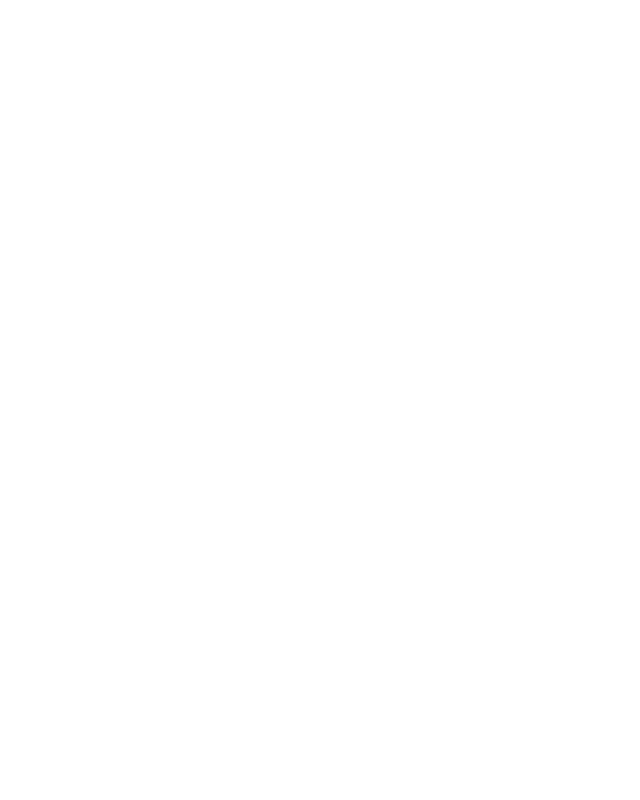
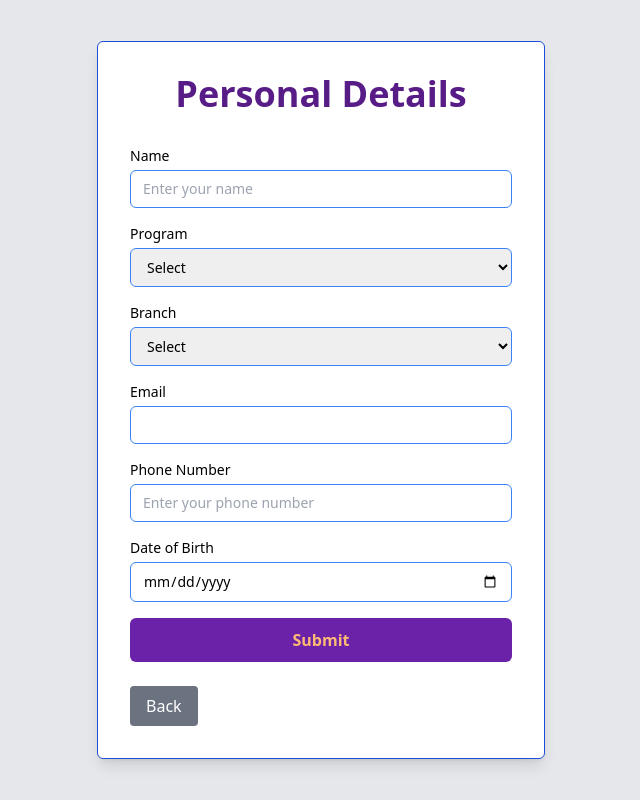
Before and after one commit to NikamAditya/MentorMenteeTG, a React (Vite) app in the folder Frontend/: page /userInfo in a window 1280 px wide. Before the commit this address had no page. Shown: the whole page, without its empty margins (319-959 px from the left). Built offline with nearby package versions, Linux system fonts and the light colour scheme; sample sign-in values are in the browser's storage.

Commit message:
handled personalD

```diff
--- a/Frontend/src/App.jsx
+++ b/Frontend/src/App.jsx
@@ -17,6 +17,7 @@ import StudentAchievement from "./components/StudentSide/Student Details/Student
 import Internship from "./components/StudentSide/Student Details/Internships";
 import PersonalD from "./components/StudentSide/Student Details/PersonalD";
 import authService from "./services/authService";
+import UserData from "./components/StudentSide/userData";
 
 function App() {
   return (
@@ -25,6 +26,7 @@ function App() {
         <Route path="/login" element={<Login />} />
         <Route path="/" element={authService.getCurrentUser()?<Dashboard />:<Login />} />
         <Route path="/registration" element={<RegistrationPage />} />
+        <Route path="/userInfo" element={<UserData />} />
         <Route
           path="/dashboard"
           element={<ProtectedRoute element={<Dashboard />} />}
--- a/Frontend/src/components/StudentSide/Dashboard.jsx
+++ b/Frontend/src/components/StudentSide/Dashboard.jsx
@@ -1,5 +1,6 @@
 import { Link, useNavigate } from "react-router-dom";
 import { FontAwesomeIcon } from "@fortawesome/react-fontawesome";
+import React, { useEffect } from 'react';
 import {
   faUser,
   faGraduationCap,
@@ -11,9 +12,11 @@ import authService from "../../services/authService";
 const Dashboard = () => {
   const navigate = useNavigate();
 
-  if (authService.getCurrentUser()) {
-    navigate("/personalD");
-  }
+  useEffect(() => {
+    if (authService.getUser()) {
+      navigate("/userInfo");
+    }
+  }, [navigate])
 
   function goToPersonalD() {
     navigate("/PersonalD");
--- a/Frontend/src/components/StudentSide/Student Details/PersonalD.jsx
+++ b/Frontend/src/components/StudentSide/Student Details/PersonalD.jsx
@@ -1,15 +1,32 @@
-import { useState, useEffect } from 'react';
-import { useNavigate } from 'react-router-dom';
+import { useState, useEffect } from "react";
+import { useNavigate } from "react-router-dom";
 
-const PersonalD = () => {
-  const [email, setEmail] = useState('');
-  const [name, setName] = useState('');
-  const [phone, setPhone] = useState('');
+const PersonalD = ({onSave}) => {
+  // const [name, setName] = useState('');
+  // const [program, setProgram] = useState('');
+  // const [branch, setBranch] = useState('');
+  const [email, setEmail] = useState("");
   const [errors, setErrors] = useState({});
   const navigate = useNavigate();
+  // const [phone, setPhone] = useState('');
+  // const [dob, setDob] = useState('');
+
+  const [userInfo, setUserInfo] = useState({
+    name: "",
+    program: "",
+    branch: "",
+    email: email,
+    phone: "",
+    dob: "",
+  });
+
+  const handleChange = (e) => {
+    const { name, value } = e.target;
+    setUserInfo((prevInfo) => ({ ...prevInfo, [name]: value }));
+  };
 
   useEffect(() => {
-    const loggedInUser = JSON.parse(localStorage.getItem('loggedInUser'));
+    const loggedInUser = JSON.parse(localStorage.getItem("loggedInUser"));
     if (loggedInUser && loggedInUser.email) {
       setEmail(loggedInUser.email);
     }
@@ -20,16 +37,16 @@ const PersonalD = () => {
     const nameRegex = /^[a-zA-Z\s]+$/;
     const phoneRegex = /^[0-9]+$/;
 
-    if (!nameRegex.test(name)) {
-      newErrors.name = 'Name should contain only letters and spaces.';
+    if (!nameRegex.test(userInfo.name)) {
+      newErrors.name = "Name should contain only letters and spaces.";
     }
 
-    if (!phoneRegex.test(phone)) {
-      newErrors.phone = 'Phone number should contain only digits.';
+    if (!phoneRegex.test(userInfo.phone)) {
+      newErrors.phone = "Phone number should contain only digits.";
     }
 
-    if (!phone) {
-      newErrors.phone = 'Phone number is required.';
+    if (!userInfo.phone) {
+      newErrors.phone = "Phone number is required.";
     }
 
     setErrors(newErrors);
@@ -39,18 +56,22 @@ const PersonalD = () => {
   const handlegonext = (e) => {
     e.preventDefault();
     if (validateForm()) {
-      navigate('/cgpa');
+      // console.log(userInfo)
+      onSave(userInfo);
+      // navigate('/cgpa');
     }
   };
 
   const handleBack = () => {
-    navigate('/dashboard');
+    navigate("/dashboard");
   };
 
   return (
     <div className="flex items-center justify-center min-h-screen bg-gray-200">
       <div className="bg-white border border-blue-700 rounded-md p-8 shadow-lg w-full max-w-md">
-        <h1 className="text-4xl font-bold text-center mb-8 text-purple-900">Personal Details</h1>
+        <h1 className="text-4xl font-bold text-center mb-8 text-purple-900">
+          Personal Details
+        </h1>
         <form onSubmit={handlegonext}>
           <div className="my-4">
             <label htmlFor="name" className="block text-sm text-black-500 mb-1">
@@ -59,13 +80,16 @@ const PersonalD = () => {
             <input
               type="text"
               id="name"
+              name="name"
               className="block w-full py-2 px-3 text-sm border border-blue-500 rounded-md focus:border-black"
               placeholder="Enter your name"
-              value={name}
-              onChange={(e) => setName(e.target.value)}
+              value={userInfo.name}
+              onChange={handleChange}
               required
             />
-            {errors.name && <p className="text-red-500 text-sm">{errors.name}</p>}
+            {errors.name && (
+              <p className="text-red-500 text-sm">{errors.name}</p>
+            )}
           </div>
           <div className="my-4">
             <label htmlFor="year" className="block text-sm text-black-500 mb-1">
@@ -74,8 +98,14 @@ const PersonalD = () => {
             <select
               id="year"
               className="block w-full py-2 px-3 text-sm border border-blue-500 rounded-md focus:border-black"
+              name="program"
+              value={userInfo.program}
+              onChange={handleChange}
               required
             >
+              <option value="" disabled hidden>
+                Select
+              </option>
               <option value="FE">FE</option>
               <option value="SE">SE</option>
               <option value="TE">TE</option>
@@ -83,21 +113,37 @@ const PersonalD = () => {
             </select>
           </div>
           <div className="my-4">
-            <label htmlFor="branch" className="block text-sm text-black-500 mb-1">
+            <label
+              htmlFor="branch"
+              className="block text-sm text-black-500 mb-1"
+            >
               Branch
             </label>
             <select
               id="branch"
               className="block w-full py-2 px-3 text-sm border border-blue-500 rounded-md focus:border-black"
+              name="branch"
+              value={userInfo.branch}
+              onChange={handleChange}
               required
             >
+              <option value="" disabled hidden>
+                Select
+              </option>
               <option value="Computer Science">Computer Science</option>
-              <option value="Information Technology">Information Technology</option>
-              <option value="Artificial Intelligence & Data Science">Artificial Intelligence & Data Science</option>
+              <option value="Information Technology">
+                Information Technology
+              </option>
+              <option value="Artificial Intelligence & Data Science">
+                Artificial Intelligence & Data Science
+              </option>
             </select>
           </div>
           <div className="my-4">
-            <label htmlFor="email" className="block text-sm text-black-500 mb-1">
+            <label
+              htmlFor="email"
+              className="block text-sm text-black-500 mb-1"
+            >
               Email
             </label>
             <input
@@ -109,7 +155,10 @@ const PersonalD = () => {
             />
           </div>
           <div className="my-4">
-            <label htmlFor="phone" className="block text-sm text-black-500 mb-1">
+            <label
+              htmlFor="phone"
+              className="block text-sm text-black-500 mb-1"
+            >
               Phone Number
             </label>
             <input
@@ -117,11 +166,14 @@ const PersonalD = () => {
               id="phone"
               className="block w-full py-2 px-3 text-sm border border-blue-500 rounded-md focus:border-black"
               placeholder="Enter your phone number"
-              value={phone}
-              onChange={(e) => setPhone(e.target.value)}
+              name="phone"
+              value={userInfo.phone}
+              onChange={handleChange}
               required
             />
-            {errors.phone && <p className="text-red-500 text-sm">{errors.phone}</p>}
+            {errors.phone && (
+              <p className="text-red-500 text-sm">{errors.phone}</p>
+            )}
           </div>
           <div className="my-4">
             <label htmlFor="dob" className="block text-sm text-black-500 mb-1">
@@ -131,6 +183,9 @@ const PersonalD = () => {
               type="date"
               id="dob"
               className="block w-full py-2 px-3 text-sm border border-blue-500 rounded-md focus:border-black"
+              name="dob"
+              value={userInfo.dob}
+              onChange={handleChange}
               required
             />
           </div>
--- /dev/null
+++ b/Frontend/src/components/StudentSide/userData.jsx
@@ -0,0 +1,45 @@
+import React, { useState } from "react";
+import PersonalD from "./Student Details/PersonalD";
+import Cgpa from "./Student Details/CGPA";
+import Internships from "./Student Details/Internships";
+import StudentAchievement from "./Student Details/StudentAchievement";
+
+const UserData = () => {
+  const [personalInfo, setPersonalInfo] = useState({});
+  const [cgpa, setCgpa] = useState({});
+  const [internship, setInternship] = useState({});
+  const [achievements, setAchievements] = useState({});
+  const [currentStep, setCurrentStep] = useState(1);
+
+  const handlePersonalInfo = (data) => {
+    console.log(data)
+    setPersonalInfo(data);
+    setCurrentStep(2);
+  };
+
+  const handleMarks = (data) => {
+    setMarks(data);
+    setCurrentStep(3);
+  };
+
+  const handleAchievements = (data) => {
+    setAchievements(data);
+    setCurrentStep(4);
+  };
+
+  const handleInternship = (data) => {
+    setInternship(data);
+    setCurrentStep(5); // or handle completion logic here
+  };
+
+  return (
+    <div>
+      {currentStep === 1 && <PersonalD onSave={handlePersonalInfo}/>}
+      {currentStep === 2 && <Cgpa onSave={handleMarks} />}
+      {currentStep === 3 && <Internships onSave={handleAchievements} />}
+      {currentStep === 4 && <StudentAchievement onSave={handleInternship} />}
+    </div>
+  );
+};
+
+export default UserData;
--- a/Frontend/src/services/authService.js
+++ b/Frontend/src/services/authService.js
@@ -15,6 +15,7 @@ const login = (email, password) => {
             if (token) {
                 localStorage.setItem("token", JSON.stringify(token));
                 localStorage.setItem("user", JSON.stringify({ uid, type }));
+                localStorage.setItem("loggedInUser", JSON.stringify({email: email}));
             }
             return { uid, type };
         });
@@ -70,5 +71,6 @@ export default {
     register,
     login,
     logout,
-    getCurrentUser
+    getCurrentUser,
+    getUser
 };
```
